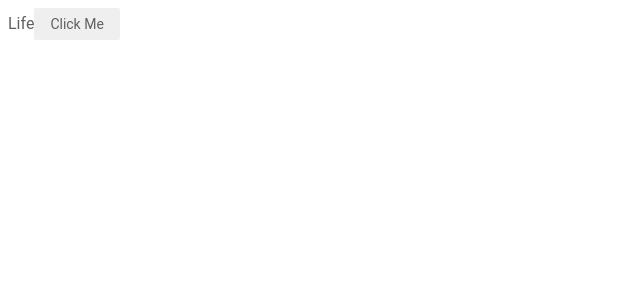
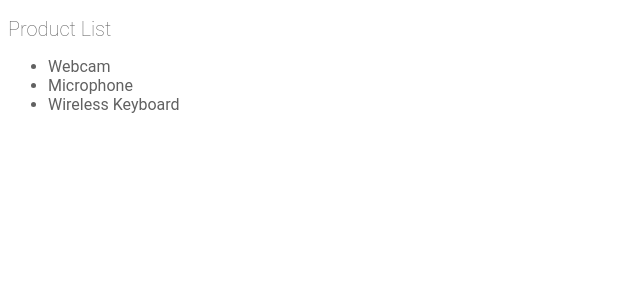
Before and after one commit to C00P3R14/stackblitz-starters-hsbzhz, an Angular app: page / in a window 1280 px wide. Shown: the top 300 px of the page, without its empty margins (0-640 px from the left). Built offline with nearby package versions, Linux system fonts and the light colour scheme.

Commit message:
Update ProductList

```diff
--- a/src/app/products/product-list/product-list.component.html
+++ b/src/app/products/product-list/product-list.component.html
@@ -1,2 +1,6 @@
-<span [innerText]="title"></span>
-<button (click)="onClick()">Click Me</button>
+<h2>Product List</h2>
+<ul>
+    <li (click)="selectedProduct = 'Webcam'">Webcam</li>
+    <li (click)="selectedProduct = 'Microphone'">Microphone</li>
+    <li (click)="selectedProduct = 'Wireless Keyboard'">Wireless Keyboard</li>
+</ul>
--- a/src/app/products/product-list/product-list.component.ts
+++ b/src/app/products/product-list/product-list.component.ts
@@ -6,13 +6,5 @@
   styleUrl: './product-list.component.css'
 })
 export class ProductListComponent {
-  title:string = "Life"
-  message:string = "We are on page 110"
-
-  onClick() {
-  let par = document.createElement("p")
-  let span = document.querySelector("span")
-  par.innerText = `Whoohoo!!! I made it work 😆 ${this.message} `
-  span?.appendChild(par)
-  }
+  selectedProduct = '';
 }
```
